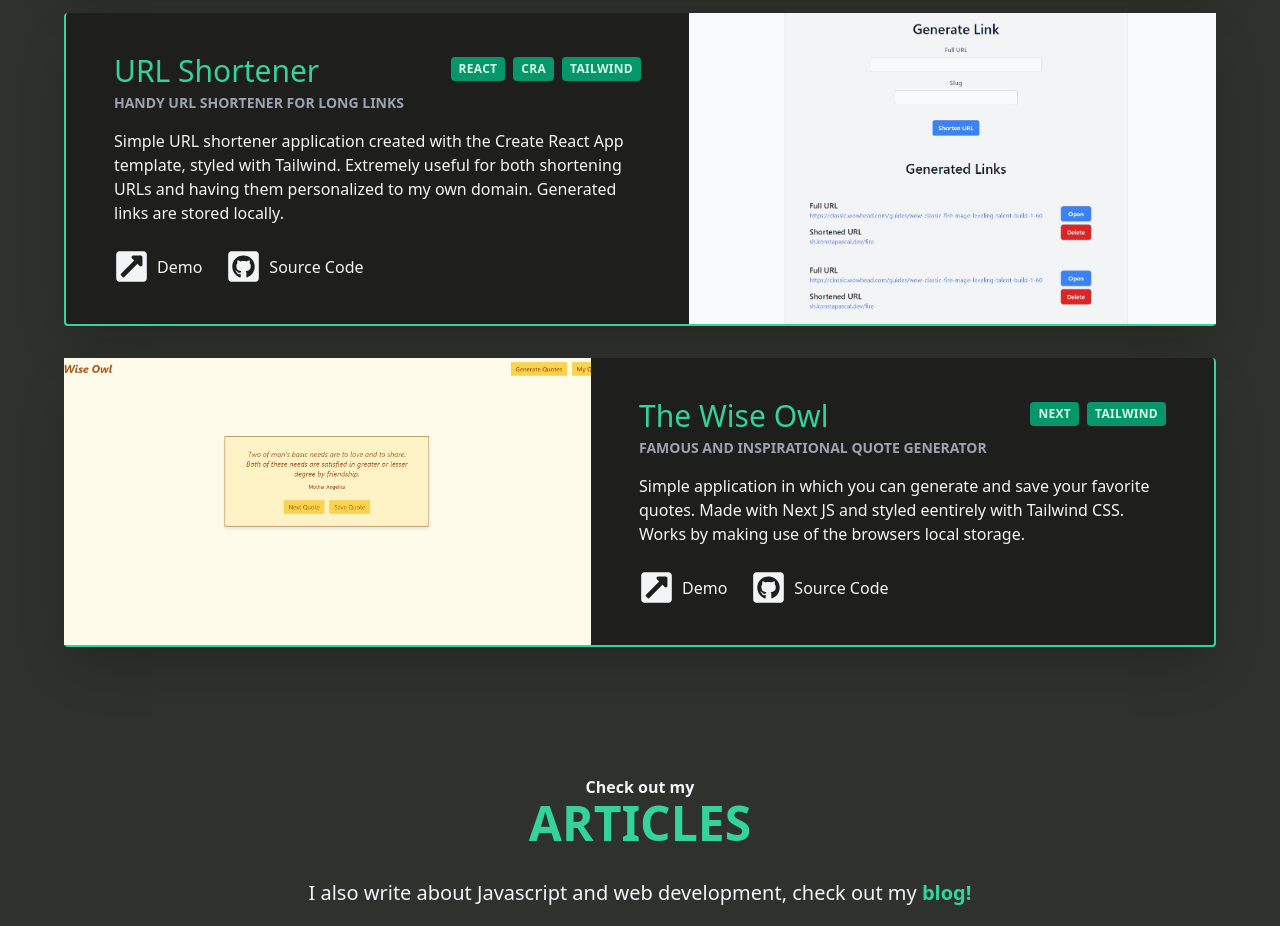
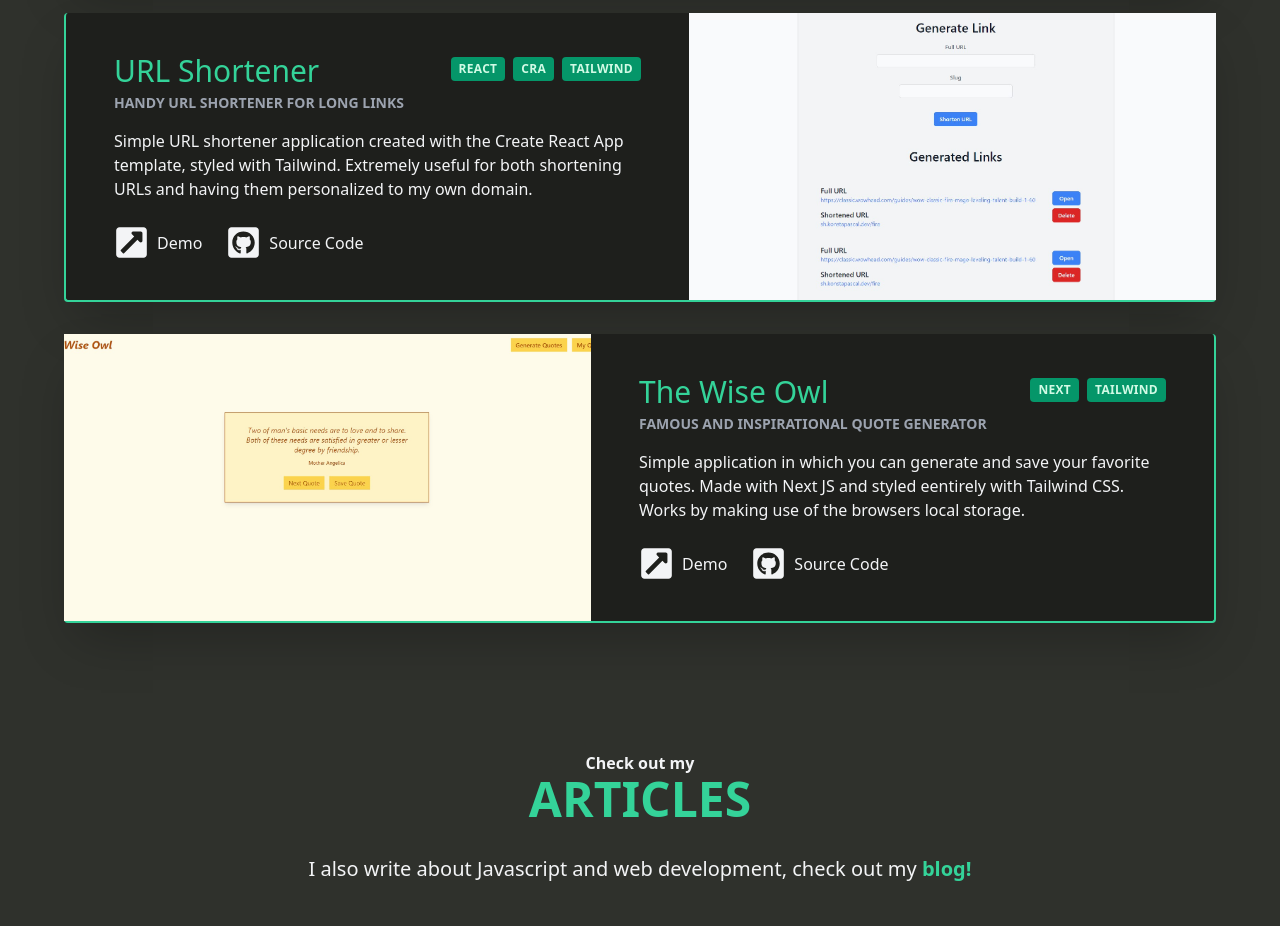
Before and after one commit to konstapascal/kp-website-v1, a Next.js app: page / in a window 1280 px wide. Shown: the part 1960-2886 px from the top of the page. Built offline with nearby package versions, Linux system fonts and the light colour scheme; what @tailwindcss/typography would draw is missing.

Commit message:
changed url-shortener project description

```diff
--- a/data/projects.js
+++ b/data/projects.js
@@ -17,7 +17,7 @@
 		title: 'URL Shortener',
 		subtitle: 'Handy URL shortener for long links',
 		description:
-			'Simple URL shortener application created with the Create React App template, styled with Tailwind. Extremely useful for both shortening URLs and having them personalized to my own domain. Generated links are stored locally.',
+			'Simple URL shortener application created with the Create React App template, styled with Tailwind. Extremely useful for both shortening URLs and having them personalized to my own domain.',
 		urls: {
 			imgPath: '/img/url-shortener.jpg',
 			demoUrl: 'https://sh.konstapascal.dev',
```
